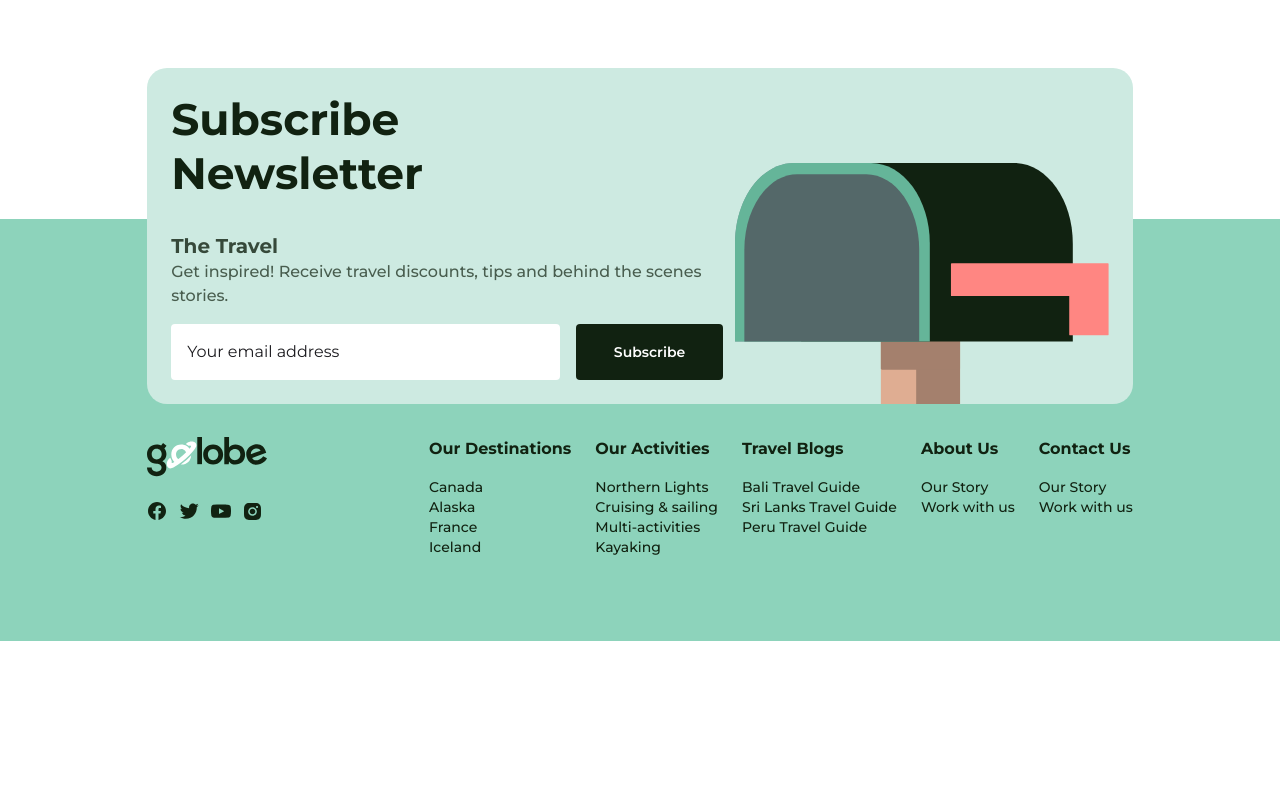
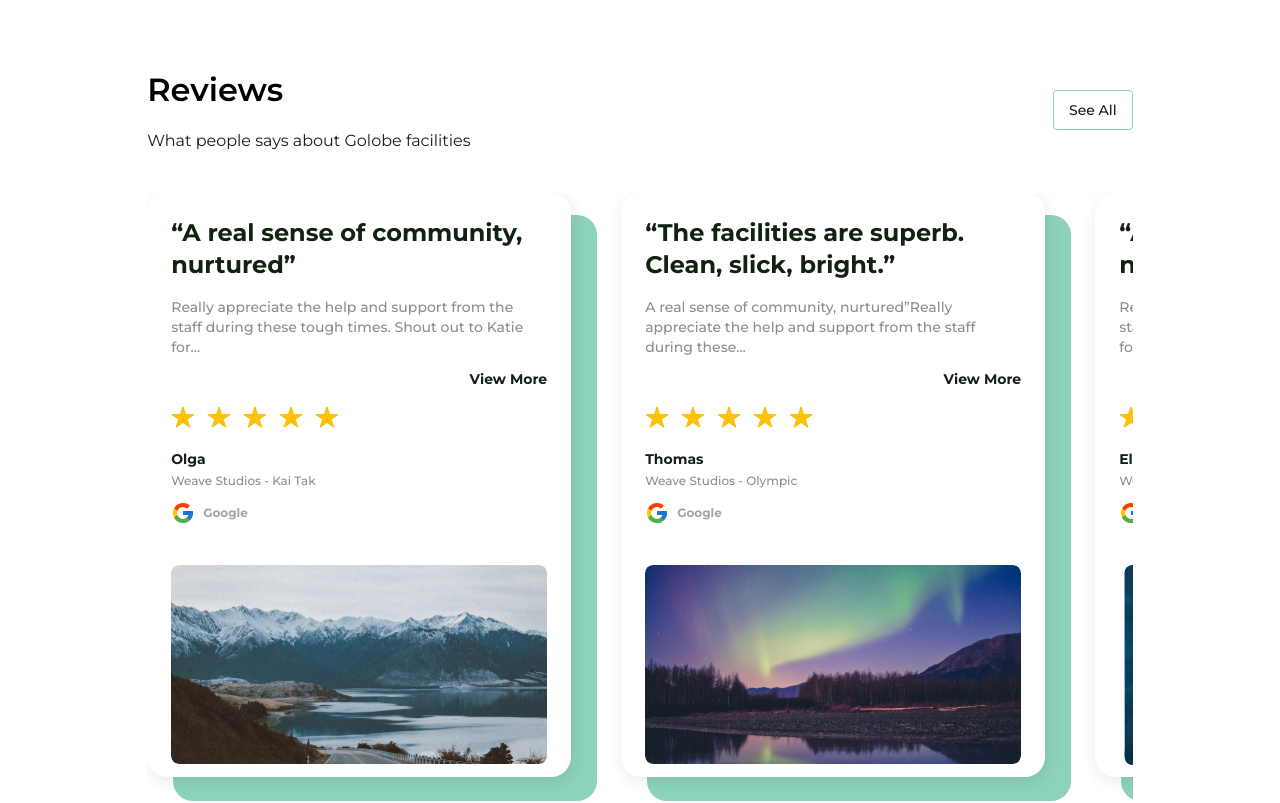
Before and after one commit to AnitaIkediashi/travel-booking-website, a Next.js app: page / in a window 1280 px wide. Shown: the part 1617-2420 px from the top of the page. Before the commit the page ends 2258 px from the top, so only its background shows below. Built offline with nearby package versions, Linux system fonts and the light colour scheme; no server answers; the database is empty.

Commit message:
created review card

```diff
--- a/app/globals.css
+++ b/app/globals.css
@@ -11,6 +11,7 @@
   --blackish-green-10: #1C1B1F;
   --blackish-green-20: #79747E;
   --box-shadow-light: 0px 4px 16px 0px rgba(17, 34, 17, 0.05);
+  --box-shadow-medium: 2px 4px 16px rgba(17, 34, 17, 0.1);
 }
 
 /* referencing other colors using the inline keyword */
@@ -25,6 +26,7 @@
   --color-salmon-100: var(--salmon-100);
   --color-neutrals-70: var(--neutrals-70);
   --shadow-light: var(--box-shadow-light);
+  --shadow-medium: var(--box-shadow-medium)
 }
 
 
@@ -43,3 +45,7 @@ body {
 .ant-picker .ant-picker-input >input {
   font-family: var(--font-montserrat);
 }
+
+.hide_scroll::-webkit-scrollbar {
+  display: none;
+}
--- a/app/page.tsx
+++ b/app/page.tsx
@@ -1,7 +1,7 @@
 import { FlightHotelCard } from "@/components/navigation/flight_hotels_card";
 import { HomeNavbar } from "@/components/navigation/home_navbar";
 import { PlanTrip } from "@/components/sections/home/plan-trip";
-
+import { Reviews } from "@/components/sections/home/reviews";
 
 export default function Home() {
   return (
@@ -9,6 +9,7 @@ export default function Home() {
       <HomeNavbar />
       <PlanTrip />
       <FlightHotelCard />
+      <Reviews />
     </section>
   );
 }
--- /dev/null
+++ b/components/icons/google.tsx
@@ -0,0 +1,28 @@
+export const GoogleIcon = () => {
+  return (
+    <svg
+      xmlns="http://www.w3.org/2000/svg"
+      width="24"
+      height="24"
+      viewBox="0 0 24 24"
+      fill="none"
+    >
+      <path
+        d="M21.8055 10.0415H21V10H12V14H17.6515C16.827 16.3285 14.6115 18 12 18C8.6865 18 6 15.3135 6 12C6 8.6865 8.6865 6 12 6C13.5295 6 14.921 6.577 15.9805 7.5195L18.809 4.691C17.023 3.0265 14.634 2 12 2C6.4775 2 2 6.4775 2 12C2 17.5225 6.4775 22 12 22C17.5225 22 22 17.5225 22 12C22 11.3295 21.931 10.675 21.8055 10.0415Z"
+        fill="#FFC107"
+      />
+      <path
+        d="M3.15234 7.3455L6.43784 9.755C7.32684 7.554 9.47984 6 11.9993 6C13.5288 6 14.9203 6.577 15.9798 7.5195L18.8083 4.691C17.0223 3.0265 14.6333 2 11.9993 2C8.15834 2 4.82734 4.1685 3.15234 7.3455Z"
+        fill="#FF3D00"
+      />
+      <path
+        d="M12.0002 22.0001C14.5832 22.0001 16.9302 21.0116 18.7047 19.4041L15.6097 16.7851C14.5719 17.5743 13.3039 18.0011 12.0002 18.0001C9.39916 18.0001 7.19066 16.3416 6.35866 14.0271L3.09766 16.5396C4.75266 19.7781 8.11366 22.0001 12.0002 22.0001Z"
+        fill="#4CAF50"
+      />
+      <path
+        d="M21.8055 10.0415H21V10H12V14H17.6515C17.2571 15.1082 16.5467 16.0766 15.608 16.7855L15.6095 16.7845L18.7045 19.4035C18.4855 19.6025 22 17 22 12C22 11.3295 21.931 10.675 21.8055 10.0415Z"
+        fill="#1976D2"
+      />
+    </svg>
+  );
+};
--- /dev/null
+++ b/components/icons/star.tsx
@@ -0,0 +1,16 @@
+export const StarIcon = () => {
+  return (
+    <svg
+      xmlns="http://www.w3.org/2000/svg"
+      width="24"
+      height="24"
+      viewBox="0 0 24 24"
+      fill="none"
+    >
+      <path
+        d="M18.4687 22.5C18.3109 22.5006 18.1568 22.4514 18.0286 22.3594L12 17.9887L5.97139 22.3594C5.84259 22.4528 5.68742 22.5028 5.52832 22.5022C5.36921 22.5017 5.21441 22.4505 5.08629 22.3561C4.95818 22.2618 4.86339 22.1291 4.81563 21.9774C4.76787 21.8256 4.76961 21.6626 4.82061 21.5119L7.17186 14.5476L1.07811 10.3687C0.946113 10.2783 0.846491 10.1481 0.793797 9.99699C0.741103 9.84593 0.7381 9.68197 0.785225 9.52907C0.83235 9.37618 0.927135 9.24236 1.05573 9.14717C1.18432 9.05198 1.33999 9.0004 1.49998 8.99998H9.0178L11.2865 2.01795C11.3354 1.86721 11.4308 1.73583 11.559 1.64264C11.6871 1.54946 11.8415 1.49927 12 1.49927C12.1584 1.49927 12.3128 1.54946 12.441 1.64264C12.5692 1.73583 12.6645 1.86721 12.7134 2.01795L14.9822 9.00233H22.5C22.6602 9.00225 22.8162 9.05346 22.9452 9.14847C23.0741 9.24348 23.1693 9.37729 23.2167 9.5303C23.2642 9.68331 23.2613 9.84749 23.2087 9.99878C23.1561 10.1501 23.0564 10.2805 22.9242 10.3711L16.8281 14.5476L19.178 21.51C19.216 21.6227 19.2267 21.7429 19.2092 21.8605C19.1917 21.9782 19.1464 22.09 19.0771 22.1868C19.0078 22.2835 18.9165 22.3623 18.8107 22.4168C18.7049 22.4713 18.5877 22.4998 18.4687 22.5Z"
+        fill="#FFC107"
+      />
+    </svg>
+  );
+};
--- a/components/navigation/random-location-card.tsx
+++ b/components/navigation/random-location-card.tsx
@@ -8,14 +8,20 @@ type LocationCardProp = {
   item: LocationProps;
   index: number;
   shortenCountryLength: string;
+  shortenCityLength: string
 };
 
-export const RandomLocationCard = ({item, index, shortenCountryLength}: LocationCardProp) => {
-    const router = useRouter()
+export const RandomLocationCard = ({
+  item,
+  index,
+  shortenCountryLength,
+  shortenCityLength,
+}: LocationCardProp) => {
+  const router = useRouter();
 
-    const handleCardClick = (code: string) => {
-        router.push(`/flight-flow/flight-search?query=${code}`)
-    }
+  const handleCardClick = (code: string) => {
+    router.push(`/flight-flow/flight-search?query=${code}`);
+  };
   return (
     <div
       className="min-w-[241px] flex-1 flex items-center gap-4 p-4 rounded-2xl shadow-[0px_4px_4px_rgba(0,0,0,0.25)] bg-white cursor-pointer hover:bg-mint-green-50"
@@ -30,7 +36,7 @@ export const RandomLocationCard = ({item, index, shortenCountryLength}: Location
       />
       <div className="flex flex-col gap-y-2">
         <h6 className="text-blackish-green font-semibold">
-          {item.city}, {shortenCountryLength}
+          {shortenCityLength}, {shortenCountryLength}
         </h6>
         <p className="text-blackish-green font-medium text-sm capitalize">
           flights • hotels • resorts
@@ -38,4 +44,4 @@ export const RandomLocationCard = ({item, index, shortenCountryLength}: Location
       </div>
     </div>
   );
-}
+};
--- a/components/sections/home/plan-trip.tsx
+++ b/components/sections/home/plan-trip.tsx
@@ -24,12 +24,14 @@ export const PlanTrip = async () => {
             item.country.length > 15
               ? `${item.country.slice(0, 15)}...`
               : item.country;
+          const shortenCityLength = item.city.length > 9 ? `${item.city.slice(0, 9)}...` : item.city
           return (
             <RandomLocationCard
               key={index}
               item={item}
               index={index}
               shortenCountryLength={shortenCountryLength}
+              shortenCityLength={shortenCityLength}
             />
           );
         })}
--- /dev/null
+++ b/components/sections/home/review-card.tsx
@@ -0,0 +1,64 @@
+import { GoogleIcon } from "@/components/icons/google";
+import { StarIcon } from "@/components/icons/star";
+import { ReviewContentProps } from "@/types/flight_type";
+import Image from "next/image";
+
+type ReviewCardProps = {
+    item: ReviewContentProps
+}
+
+export const ReviewCard = ({item}: ReviewCardProps) => {
+  const truncateDesc = item.desc.length > 102 ? `${item.desc.slice(0, 102)}...` : item.desc
+  return (
+    <article className="relative shrink-0 mr-6 h-[608px] min-w-[350px] md:min-w-[450px] flex-1 font-montserrat">
+      {/* outer box */}
+      <div className="rounded-[20px] bg-mint-green-100 absolute top-[22px] right-0 -z-10 h-[calc(100%-22px)] w-[calc(100%-26px)]" />
+      {/* inner box */}
+      <div className="bg-white shadow-medium rounded-[20px] p-6 h-[calc(100%-24px)] w-[calc(100%-26px)]">
+        <div className="flex flex-col gap-y-10 w-full h-full justify-between">
+          <div className="flex flex-col gap-y-4 justify-between">
+            <div className="flex flex-col gap-y-4">
+              <div>
+                <q className="text-2xl font-bold text-blackish-green">{item.title}</q>
+              </div>
+              <div className="flex flex-col justify-between gap-y-3">
+                <p className="text-blackish-green/50 text-sm font-medium">{truncateDesc}</p>
+                <div className="hover:underline cursor-pointer capitalize text-blackish-green text-sm font-bold self-end">view more</div>
+              </div>
+            </div>
+            <div className="flex flex-col gap-y-5">
+              <div className="flex gap-x-3 items-center">
+                {Array.from({ length: 5 }, (_, i) => (
+                  <StarIcon key={i} />
+                ))}
+              </div>
+              <div className="flex flex-col gap-y-3">
+                <div className="flex flex-col gap-1">
+                  <h6 className="text-sm font-bold text-blackish-green">
+                    {item.user}
+                  </h6>
+                  <small className="text-xs text-blackish-green/50 font-medium">
+                    {item.company}
+                  </small>
+                </div>
+                <div className="flex gap-x-2 items-center">
+                  <GoogleIcon />
+                  <small className="text-xs text-blackish-green/40 font-bold capitalize">
+                    google
+                  </small>
+                </div>
+              </div>
+            </div>
+          </div>
+          <Image
+            src={item.image}
+            alt="review card"
+            width={377}
+            height={200}
+            className="w-full h-[200px] rounded-lg"
+          />
+        </div>
+      </div>
+    </article>
+  );
+}
--- /dev/null
+++ b/components/sections/home/reviews.tsx
@@ -0,0 +1,56 @@
+import { Button } from "@/components/reusable/button";
+import { ReviewCard } from "./review-card";
+
+const reviewContents = [
+  {
+    title: "A real sense of community, nurtured",
+    desc: "Really appreciate the help and support from the staff during these tough times. Shout out to Katie for helping me always, even when I was out of the country. And always available when needed.",
+    user: "Olga",
+    company: "Weave Studios - Kai Tak",
+    image: "/landing_page/review-card1.svg",
+  },
+  {
+    title: "The facilities are superb. Clean, slick, bright.",
+    desc: "A real sense of community, nurtured”Really appreciate the help and support from the staff during these tough times. Shout out to Katie for helping me always, even when I was out of the country. And always available when needed.",
+    user: "Thomas",
+    company: "Weave Studios - Olympic",
+    image: "/landing_page/review-card2.svg",
+  },
+  {
+    title: "A real sense of community, nurtured",
+    desc: "Really appreciate the help and support from the staff during these tough times. Shout out to Katie for helping me always, even when I was out of the country. And always available when needed.",
+    user: "Eliot",
+    company: "Weave Studios - Kai Tak",
+    image: "/landing_page/review-card3.svg",
+  },
+];
+
+export const Reviews = () => {
+  return (
+    <section className="pb-[90px] lg:w-[77%] md:w-[80%] w-[95%] mx-auto font-montserrat">
+      <div className="flex flex-col md:flex-row md:items-center md:justify-between gap-6 mb-10">
+        <div className="flex flex-col gap-y-4">
+          <h2 className="font-semibold md:text-[32px] text-xl text-black">
+            Reviews
+          </h2>
+          <p className="text-blackish-green">
+            What people says about Golobe facilities
+          </p>
+        </div>
+        <Button
+          label="See All"
+          className="md:w-20 w-full h-10 flex items-center justify-center border border-mint-green-100 rounded text-blackish-green font-medium text-sm hover:bg-mint-green-100"
+        />
+      </div>
+      <div className="w-full overflow-x-hidden">
+        <div className="flex max-w-full overflow-scroll hide_scroll">
+            {
+                reviewContents.map((item, index) => (
+                    <ReviewCard item={item} key={index} />
+                ))
+            }
+        </div>
+      </div>
+    </section>
+  );
+}
```
Also changed, not shown: types/flight_type.ts (+8 -0 lines).
